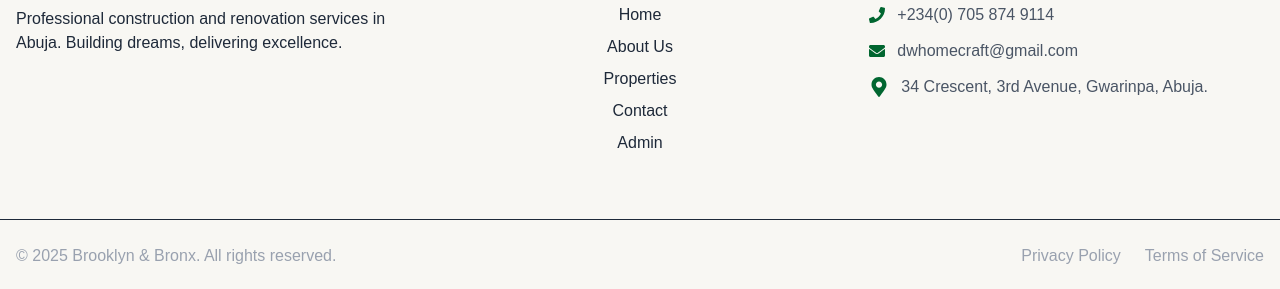
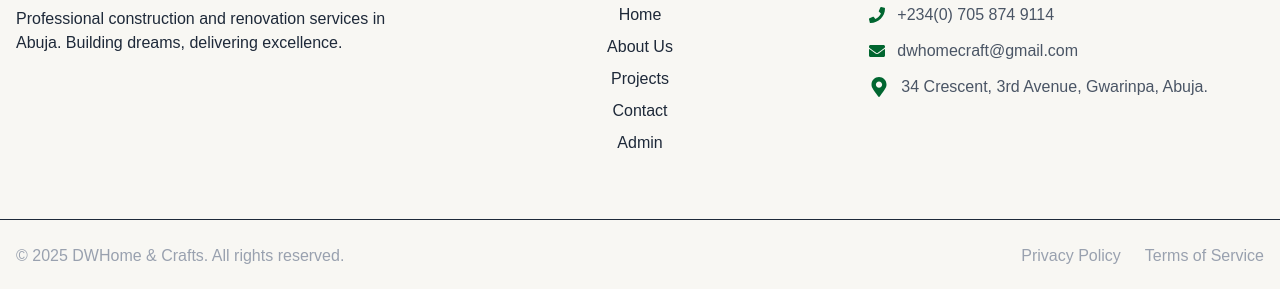
Before and after one commit to Victor-dev0p/dwhome-crafts, a Next.js app: page / in a window 1280 px wide. Shown: the part 5429-5718 px from the top of the page. Built offline with nearby package versions, Linux system fonts and the light colour scheme.

Commit message:
initializing

```diff
--- a/components/Footer.jsx
+++ b/components/Footer.jsx
@@ -21,8 +21,8 @@ const Footer = () => {
       url: "/about",
     },
     {
-      text: "Properties",
-      url: "/properties",
+      text: "Projects",
+      url: "/projects",
     },
     {
       text: "Contact",
@@ -82,7 +82,7 @@ const Footer = () => {
                 </span>
               </Link>
               <Link
-                href={"mailto:brooklynandbronxco@gmail.com"}
+                href={"mailto:dwhomecrafts@gmail.com"}
                 className="flex items-center gap-3 group w-fit"
               >
                 <FaEnvelope className="text-green-800" />
@@ -106,7 +106,7 @@ const Footer = () => {
         <div className="max-w-7xl mx-auto px-4 py-6">
           <div className="flex flex-col md:flex-row justify-between items-center space-y-4 md:space-y-0">
             <p className="text-gray-400 text-center md:text-left max-md:text-sm">
-              &copy; {new Date().getFullYear()} Brooklyn & Bronx. All rights reserved.
+              &copy; {new Date().getFullYear()} DWHome & Crafts. All rights reserved.
             </p>
             <div className="flex space-x-6">
               <a href="#" className="text-gray-400 hover:text-green-500 transition-colors">
```
